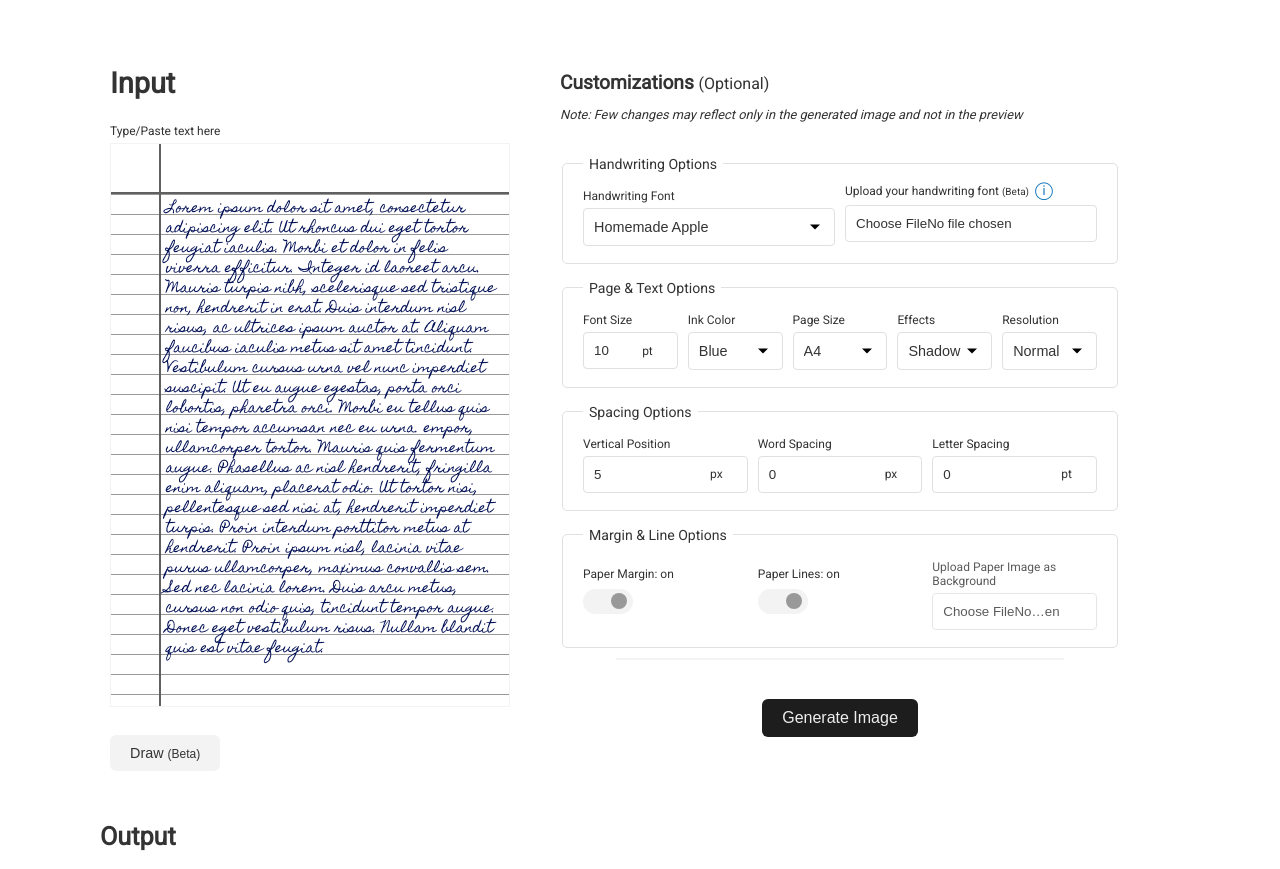
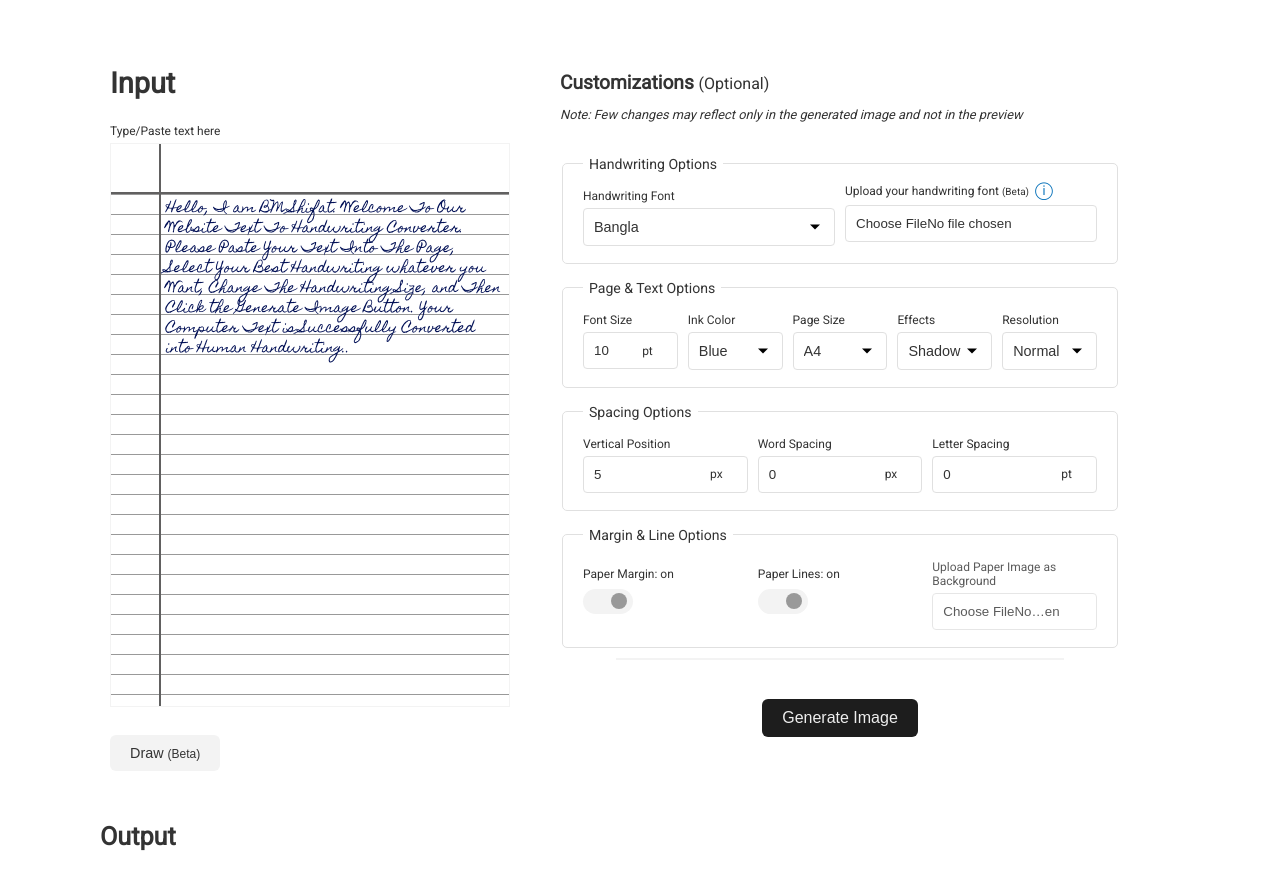
Before and after one commit to bmshifat0/handwriting, a website with bundled scripts: page index.html in a window 1280 px wide. Shown: the part 211-1080 px from the top of the page. Built offline with nearby package versions, Linux system fonts and the light colour scheme; no server answers; a web font is replaced by a local one.

Commit message:
Update index.html

```diff
--- a/index.html
+++ b/index.html
@@ -122,24 +122,8 @@
                   <div class="display-flex left-margin-and-content">
                     <div contenteditable="true" class="left-margin"></div>
                     <div class="paper-content" id="note" contenteditable="true">
-                      Lorem ipsum dolor sit amet, consectetur adipiscing elit.
-                      Ut rhoncus dui eget tortor feugiat iaculis. Morbi et dolor
-                      in felis viverra efficitur. Integer id laoreet arcu.
-                      Mauris turpis nibh, scelerisque sed tristique non,
-                      hendrerit in erat. Duis interdum nisl risus, ac ultrices
-                      ipsum auctor at. Aliquam faucibus iaculis metus sit amet
-                      tincidunt. Vestibulum cursus urna vel nunc imperdiet
-                      suscipit. Ut eu augue egestas, porta orci lobortis,
-                      pharetra orci. Morbi eu tellus quis nisi tempor accumsan
-                      nec eu urna. empor, ullamcorper tortor. Mauris quis
-                      fermentum augue. Phasellus ac nisl hendrerit, fringilla
-                      enim aliquam, placerat odio. Ut tortor nisi, pellentesque
-                      sed nisi at, hendrerit imperdiet turpis. Proin interdum
-                      porttitor metus at hendrerit. Proin ipsum nisl, lacinia
-                      vitae purus ullamcorper, maximus convallis sem. Sed nec
-                      lacinia lorem. Duis arcu metus, cursus non odio quis,
-                      tincidunt tempor augue. Donec eget vestibulum risus.
-                      Nullam blandit quis est vitae feugiat.
+
+Hello, I am BM Shifat. Welcome To Our Website Text To Handwriting Converter. Please Paste Your Text Into The Page, Select Your Best Handwriting whatever you Want, Change The Handwriting Size, and Then Click the Generate Image Button. Your Computer Text is Successfully Converted into Human Handwriting..
                     </div>
                   </div>
                   <div class="overlay"></div>
@@ -179,29 +163,12 @@
                       >Handwriting Font</label
                     >
                     <select id="handwriting-font">
-                      <option
-                        selected
-                        style="font-family: 'Homemade Apple';"
-                        value="'Homemade Apple', cursive"
-                      >
-                        Homemade Apple
-                      </option>
                       <option value="Bangla_Font">Bangla</option>
-                      <option
-                        style="font-family: 'Caveat', cursive; font-size: 13pt;"
-                        value="'Caveat', cursive"
-                      >
-                        Caveat
-                      </option>
-                      <option
-                        style="
-                          font-family: 'Liu Jian Mao Cao';
-                          font-size: 13pt;
-                        "
-                        value="'Liu Jian Mao Cao', cursive"
-                      >
-                        Liu Jian Mao Cao
-                      </option>
+                      <option value="English-1">English-1</option>
+                      <option value="English-2">English-2</option>
+                      <option value="English-3">English-3</option>
+                      <option value="English-4">English-4</option>
+
                     </select>
                   </div>
                   <div class="upload-handwriting-container">
```
